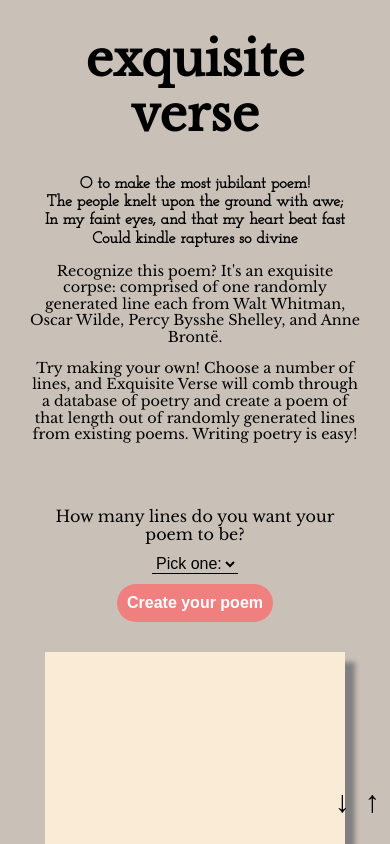
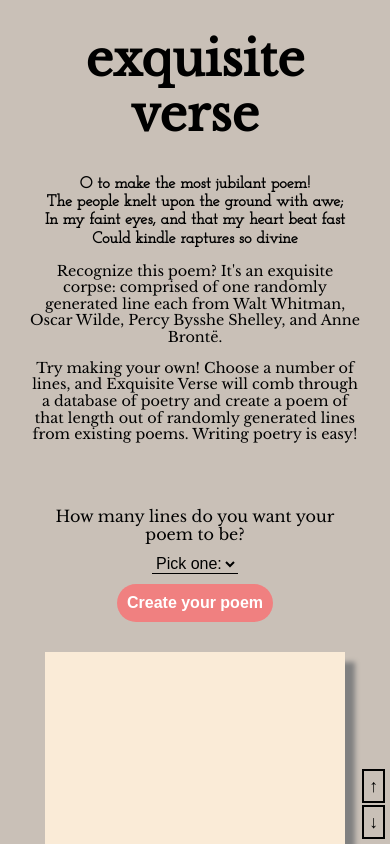
Before and after one commit to ldevuono/exquisiteVerse, a React (Create React App) app: page / in a window 390 px wide. Shown: the top 844 px of the page. Built offline with nearby package versions, Linux system fonts and the light colour scheme; no server answers; the database is empty; a web font is replaced by a local one.

Commit message:
scroll styling

```diff
--- a/src/App.css
+++ b/src/App.css
@@ -423,7 +423,6 @@ button:focus {
   padding: 5px 10px;
   text-align: center;
   width: 70%;
-  /* position: relative; */
 }
 
 .library li {
@@ -436,16 +435,22 @@ button:focus {
   margin-bottom: 10px;
 }
 
+.scrolls {
+  display: flex;
+  flex-direction: column;
+  position: fixed;
+  right: 5px;
+  bottom: 5px;
+}
+
 .scrollUp,
 .scrollDown {
-  position: fixed;
-  right: 5px;
-  bottom: 20px;
   border-radius: 0;
   color: black;
   font-size: 1.9rem;
   background: none;
   padding: 5px;
+  border: 2px solid black;
 }
 
 .scrollUp:hover,
@@ -458,6 +463,7 @@ button:focus {
 
 .scrollDown {
   right: 35px;
+  margin-top: 2px;
 }
 
 /* MEDIA QUERIES */
@@ -504,6 +510,11 @@ button:focus {
     font-size: 1rem;
   }
 
+  .scrollUp,
+  .scrollDown {
+    font-size: 1.1rem;
+  }
+
   .instructions {
     font-size: .9rem;
   }
--- a/src/App.js
+++ b/src/App.js
@@ -174,8 +174,11 @@ function App() {
             : null
         }
       </section > {/* end .libraryContent */}
-      <button className="scrollDown" onClick={() => scrollToBottom()}>↓</button>
-      <button className="scrollUp" onClick={() => scrollToTop()}>↑</button>
+      <div className="scrolls">
+        <button className="scrollUp" onClick={() => scrollToTop()}>↑</button>
+
+        <button className="scrollDown" onClick={() => scrollToBottom()}>↓</button>
+      </div>
 
     </div >
   );
```
